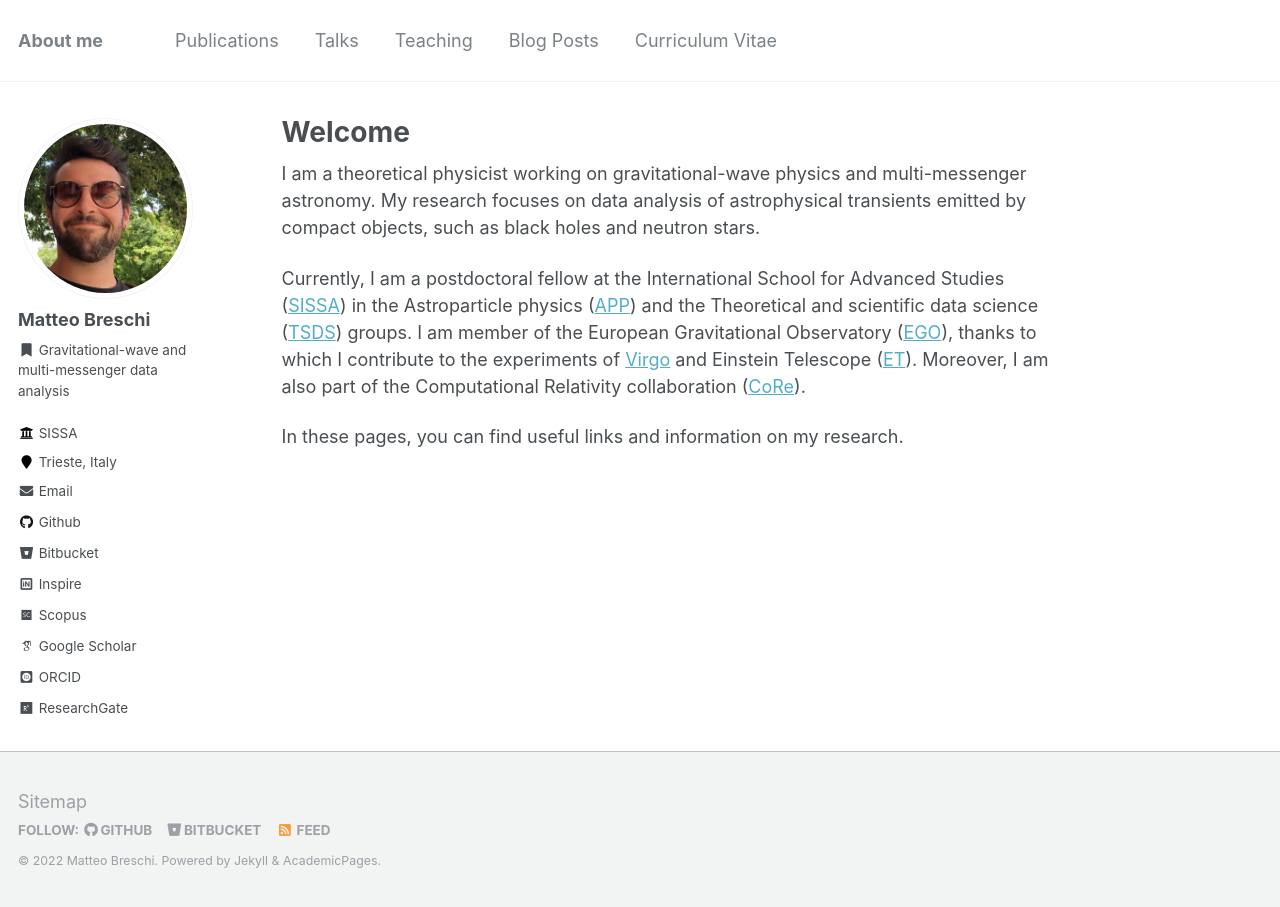
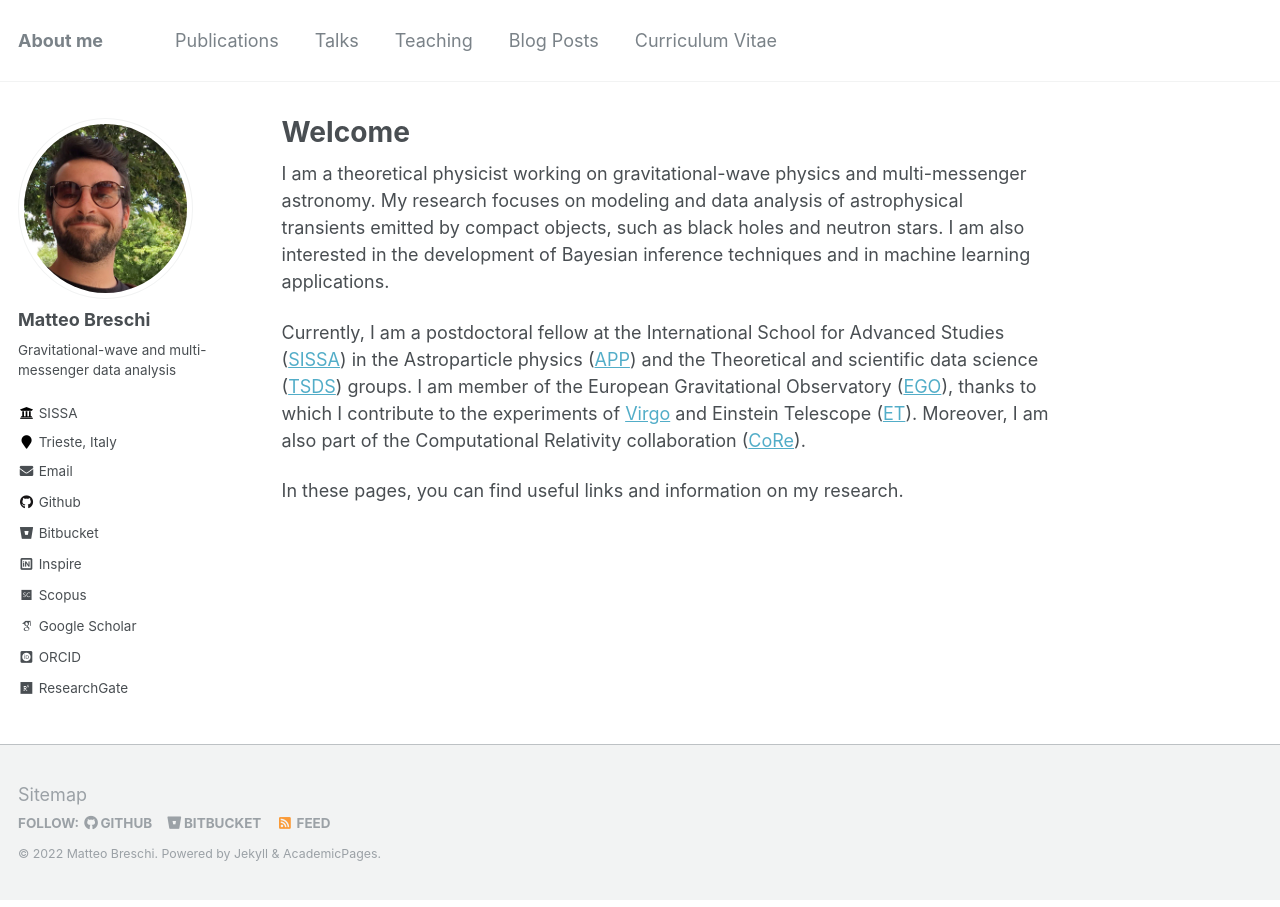
Before and after one commit to matteobreschi/matteobreschi.github.io, a Jekyll site: the page built from _pages/about.md, in a window 1280 px wide. Built offline with Jekyll 4.4.1, drawn with Linux system fonts in a browser that asks for light colours; some web fonts are replaced.

Commit message:
adjust about

```diff
--- a/_includes/author-profile.html
+++ b/_includes/author-profile.html
@@ -16,7 +16,7 @@
 
   <div class="author__content">
     <h3 class="author__name">{{ author.name }}</h3>
-    {% if author.bio %}<p class="author__bio"><i class="fa fa-fw fa-bookmark" aria-hidden="true"></i> {{ author.bio }}</p>{% endif %}
+    {% if author.bio %}<p class="author__bio">{{ author.bio }}</p>{% endif %}
   </div>
 
   <div class="author__urls-wrapper">
--- a/_pages/about.md
+++ b/_pages/about.md
@@ -9,8 +9,9 @@ redirect_from:
 ---
 
 I am a theoretical physicist working on gravitational-wave physics and multi-messenger astronomy.
-My research focuses on data analysis of astrophysical transients emitted by compact objects,
+My research focuses on modeling and data analysis of astrophysical transients emitted by compact objects,
 such as black holes and neutron stars.
+I am also interested in the development of Bayesian inference techniques and in machine learning applications.
 
 Currently, I am a postdoctoral fellow at the International School for Advanced Studies ([SISSA](https://www.sissa.it/))
 in the Astroparticle physics ([APP](https://www.sissa.it/app/))
```
